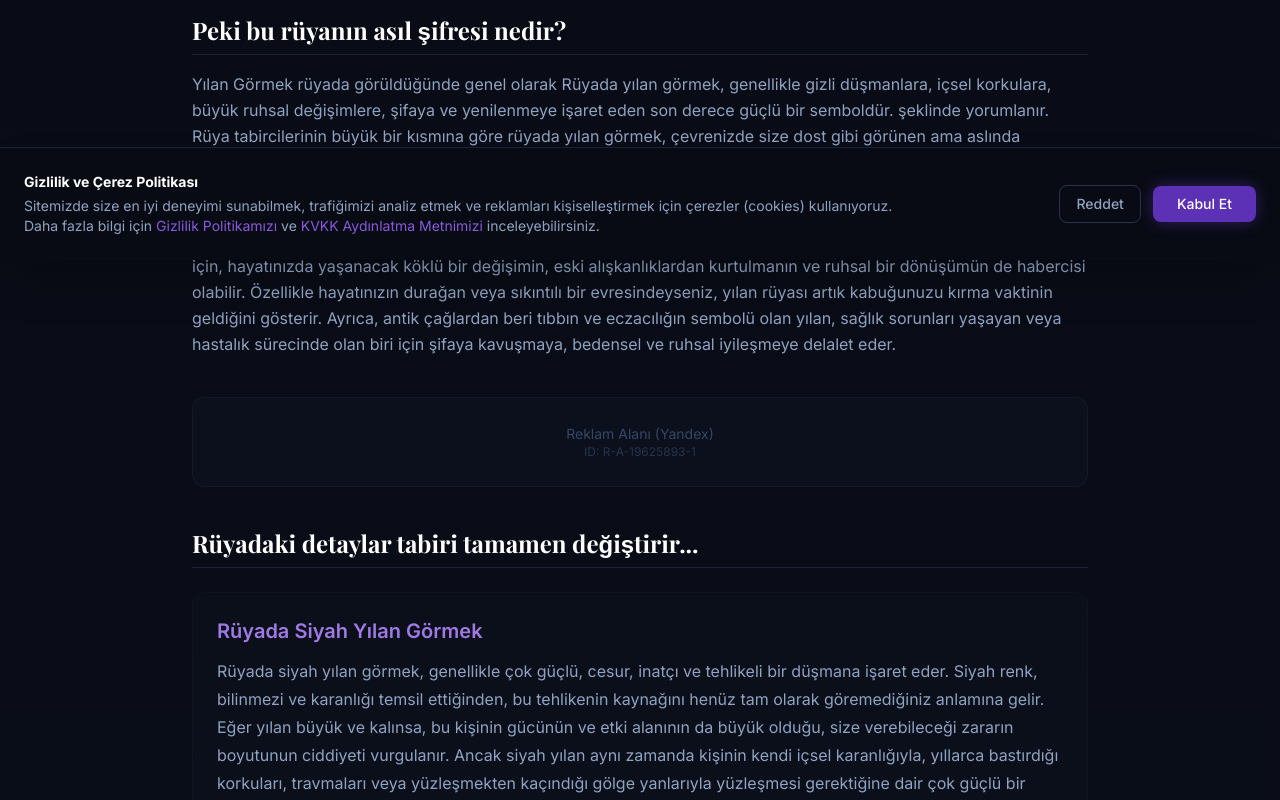
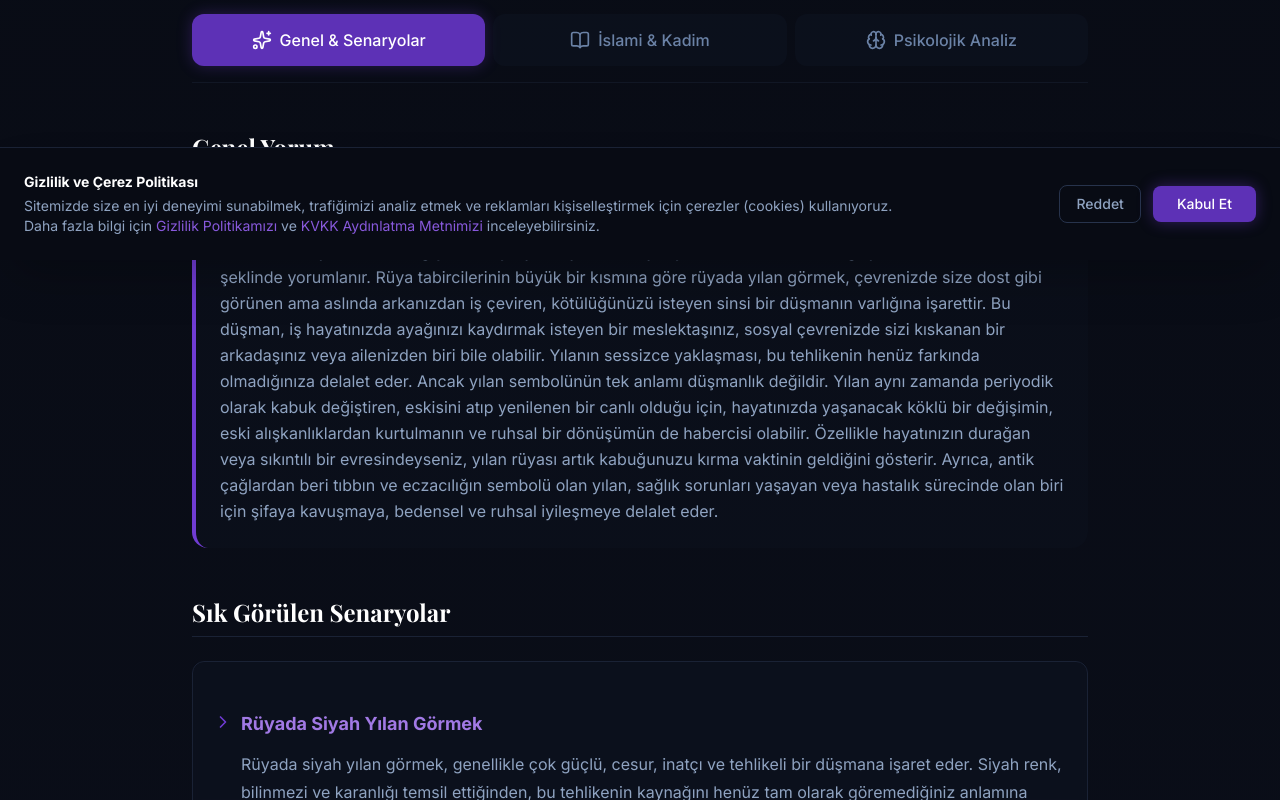
Before and after one commit to bilgehnkraca/ruya-tabirleri, a Next.js app: page /sembol/yilan in a window 1280 px wide. Shown: the part 540-1340 px from the top of the page. Built offline with nearby package versions, Linux system fonts and the light colour scheme; a web font is replaced by a local one.

Commit message:
feat: add tabbed UI for dream interpretations

```diff
--- a/src/app/sembol/[slug]/page.tsx
+++ b/src/app/sembol/[slug]/page.tsx
@@ -3,6 +3,7 @@ import { notFound } from 'next/navigation';
 import { Metadata } from 'next';
 import Link from 'next/link';
 import AdSlot from '@/components/AdSlot';
+import SymbolContentTabs from '@/components/SymbolContentTabs';
 
 interface Props {
   params: { slug: string };
@@ -88,37 +89,7 @@ export default function SymbolPage({ params }: Props) {
       <AdSlot type="adsense" slotId="CONTENT_TOP_SLOT_ID" className="mb-10" />
 
       <div className="prose prose-invert prose-night max-w-none">
-        <h2 className="text-2xl font-serif font-bold text-mystic-100 mt-8 mb-4 border-b border-night-700 pb-2">Peki bu rüyanın asıl şifresi nedir?</h2>
-        <p className="text-night-200 leading-relaxed mb-8">{symbol.content.generalMeaning}</p>
-
-        <AdSlot type="yandex" yandexId="R-A-19625893-1" className="my-10" />
-
-        <h2 className="text-2xl font-serif font-bold text-mystic-100 mt-10 mb-6 border-b border-night-700 pb-2">Rüyadaki detaylar tabiri tamamen değiştirir...</h2>
-        <div className="space-y-8">
-          {symbol.content.variations.map((variation, index) => (
-            <div key={index} className="bg-night-800/30 rounded-xl p-6 border border-night-800">
-              <h3 className="text-xl font-semibold text-mystic-300 mt-0 mb-3">{variation.title}</h3>
-              <p className="text-night-200 m-0">{variation.content}</p>
-            </div>
-          ))}
-        </div>
-
-        <AdSlot type="adsense" slotId="CONTENT_MIDDLE_1" className="my-10" />
-
-        <div className="grid md:grid-cols-2 gap-8 mt-12 mb-10">
-          <div>
-            <h2 className="text-2xl font-serif font-bold text-mystic-100 mb-4 border-b border-night-700 pb-2">Kadim Kaynaklara Göre...</h2>
-            <p className="text-night-200 leading-relaxed bg-night-800/20 p-5 rounded-xl border-l-4 border-mystic-500">
-              {symbol.content.religiousMeaning}
-            </p>
-          </div>
-          <div>
-            <h2 className="text-2xl font-serif font-bold text-mystic-100 mb-4 border-b border-night-700 pb-2">Bilinçaltınız Aslında Ne Diyor?</h2>
-            <p className="text-night-200 leading-relaxed bg-night-800/20 p-5 rounded-xl border-l-4 border-accent-500">
-              {symbol.content.psychologicalMeaning}
-            </p>
-          </div>
-        </div>
+        <SymbolContentTabs symbol={symbol} />
 
         <AdSlot type="yandex" yandexId="R-A-XXXXXX-2" className="my-10" />
 
--- /dev/null
+++ b/src/components/SymbolContentTabs.tsx
@@ -0,0 +1,122 @@
+"use client";
+
+import { useState } from 'react';
+import { DreamSymbol } from '@/lib/types';
+import { Sparkles, BookOpen, Brain, ChevronRight } from 'lucide-react';
+import AdSlot from '@/components/AdSlot';
+
+type Tab = 'general' | 'religious' | 'psychological';
+
+export default function SymbolContentTabs({ symbol }: { symbol: DreamSymbol }) {
+  const [activeTab, setActiveTab] = useState<Tab>('general');
+
+  return (
+    <div className="mt-8 mb-12">
+      {/* Tab Navigation */}
+      <div className="flex flex-col sm:flex-row gap-2 border-b border-night-700/50 pb-4 mb-6">
+        <button
+          onClick={() => setActiveTab('general')}
+          className={`flex-1 flex items-center justify-center gap-2 py-3 px-4 rounded-xl font-medium transition-all duration-300 ${
+            activeTab === 'general'
+              ? 'bg-mystic-600 text-white shadow-[0_0_15px_rgba(112,60,211,0.3)]'
+              : 'bg-night-800/50 text-night-300 hover:bg-night-700 hover:text-night-100'
+          }`}
+        >
+          <Sparkles className="w-5 h-5" />
+          <span>Genel & Senaryolar</span>
+        </button>
+
+        <button
+          onClick={() => setActiveTab('religious')}
+          className={`flex-1 flex items-center justify-center gap-2 py-3 px-4 rounded-xl font-medium transition-all duration-300 ${
+            activeTab === 'religious'
+              ? 'bg-gold-500 text-night-900 shadow-[0_0_15px_rgba(212,175,55,0.3)]'
+              : 'bg-night-800/50 text-night-300 hover:bg-night-700 hover:text-night-100'
+          }`}
+        >
+          <BookOpen className="w-5 h-5" />
+          <span>İslami & Kadim</span>
+        </button>
+
+        <button
+          onClick={() => setActiveTab('psychological')}
+          className={`flex-1 flex items-center justify-center gap-2 py-3 px-4 rounded-xl font-medium transition-all duration-300 ${
+            activeTab === 'psychological'
+              ? 'bg-blue-600 text-white shadow-[0_0_15px_rgba(37,99,235,0.3)]'
+              : 'bg-night-800/50 text-night-300 hover:bg-night-700 hover:text-night-100'
+          }`}
+        >
+          <Brain className="w-5 h-5" />
+          <span>Psikolojik Analiz</span>
+        </button>
+      </div>
+
+      {/* Tab Content Panels */}
+      <div className="relative min-h-[300px]">
+
+        {/* General Tab */}
+        {activeTab === 'general' && (
+          <div className="animate-in fade-in slide-in-from-bottom-4 duration-500">
+            <h2 className="text-2xl font-serif font-bold text-mystic-100 mb-4 border-b border-night-700 pb-2">Genel Yorum</h2>
+            <div className="text-night-200 leading-relaxed bg-night-800/30 p-6 rounded-2xl border-l-4 border-mystic-500 mb-8 whitespace-pre-wrap">
+              {symbol.content.generalMeaning}
+            </div>
+
+            {symbol.content.variations && symbol.content.variations.length > 0 && (
+              <div className="mt-8">
+                <h2 className="text-2xl font-serif font-bold text-mystic-100 mb-6 border-b border-night-700 pb-2">Sık Görülen Senaryolar</h2>
+                <div className="grid gap-6">
+                  {symbol.content.variations.map((variation, index) => (
+                    <div key={index} className="bg-night-800/50 backdrop-blur-sm border border-night-700 rounded-xl p-5 hover:border-mystic-500/50 transition-colors">
+                      <h3 className="text-lg font-bold text-mystic-300 mb-3 flex items-start gap-2">
+                        <ChevronRight className="w-5 h-5 mt-0.5 flex-shrink-0 text-mystic-500" />
+                        {variation.title}
+                      </h3>
+                      <p className="text-night-200 pl-7">{variation.content}</p>
+                    </div>
+                  ))}
+                </div>
+              </div>
+            )}
+
+            {/* Orta Reklam Alanı (En uzun sekme olan Genel sekmesinde) */}
+            <div className="my-10">
+               <AdSlot type="adsense" slotId="CONTENT_MIDDLE_1" className="my-10" />
+            </div>
+          </div>
+        )}
+
+        {/* Religious Tab */}
+        {activeTab === 'religious' && (
+          <div className="animate-in fade-in slide-in-from-bottom-4 duration-500">
+            <h2 className="text-2xl font-serif font-bold text-gold-400 mb-4 border-b border-night-700 pb-2 flex items-center gap-2">
+              <BookOpen className="w-6 h-6" /> Kadim Kaynaklara Göre...
+            </h2>
+            <div className="text-night-200 leading-relaxed bg-night-800/30 p-6 rounded-2xl border-l-4 border-gold-500 text-lg whitespace-pre-wrap">
+              {symbol.content.religiousMeaning}
+            </div>
+            <div className="mt-6 text-sm text-night-400 italic bg-night-800/20 p-4 rounded-xl">
+              Not: İslami rüya tabirleri İbn Şirin, Nablusi, İmam Cafer-i Sadık gibi kadim alimlerin yorumlarına dayanmaktadır. Rüyaların kesin bir hükmü yoktur, her rüya kişinin kendi yaşantısına göre şekillenir.
+            </div>
+          </div>
+        )}
+
+        {/* Psychological Tab */}
+        {activeTab === 'psychological' && (
+          <div className="animate-in fade-in slide-in-from-bottom-4 duration-500">
+            <h2 className="text-2xl font-serif font-bold text-blue-400 mb-4 border-b border-night-700 pb-2 flex items-center gap-2">
+              <Brain className="w-6 h-6" /> Bilinçaltınız Aslında Ne Diyor?
+            </h2>
+            <div className="text-night-200 leading-relaxed bg-night-800/30 p-6 rounded-2xl border-l-4 border-blue-500 text-lg whitespace-pre-wrap">
+              {symbol.content.psychologicalMeaning}
+            </div>
+            <div className="mt-6 text-sm text-night-400 italic bg-night-800/20 p-4 rounded-xl">
+              Not: Psikolojik analizler, rüyaların bilinçaltı yansımaları olduğunu savunan Jung ve Freud gibi analitik psikologların genel yaklaşımları baz alınarak derlenmiştir.
+            </div>
+          </div>
+        )}
+
+      </div>
+    </div>
+  );
+}
```
